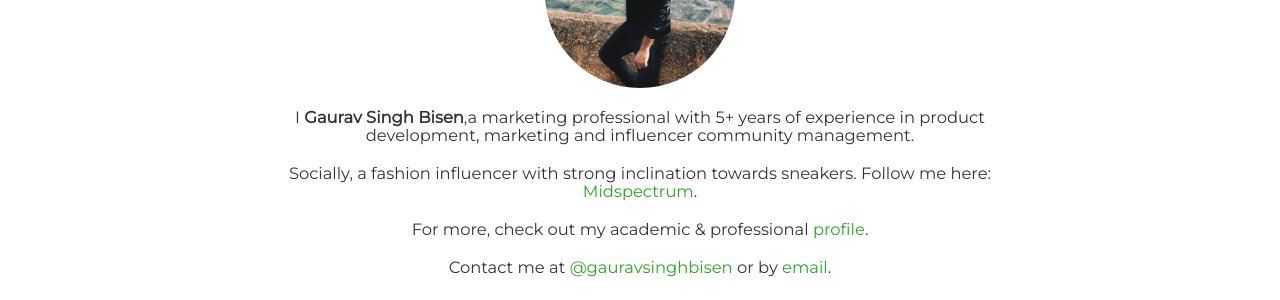
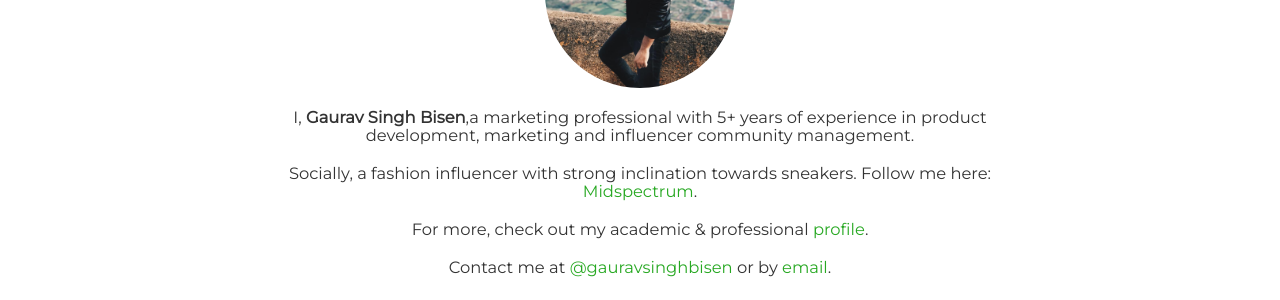
Before and after one commit to gauravsinghbisen/gauravsinghbisen.github.io, a Jekyll site: the page built from index.html, in a window 1280 px wide. Shown: the part 219-519 px from the top of the page. Built offline with Jekyll 4.4.1, drawn with Linux system fonts in a browser that asks for light colours; nearby versions of some CDN libraries; the list of posts is cut into pages by our own code.

```diff
--- a/index.html
+++ b/index.html
@@ -7,7 +7,7 @@ layout: home
 	  <div class="avatar">
 		<img class="img-circle" height=190 src="{{ site.baseurl }}/static/img/{{ site.avatar }}" alt="Responsive image">
 	  </div>
-	  <h3>I <strong>{{ site.author }}</strong>,a marketing professional with 5+ years of experience in product development, marketing and influencer community management.</h3>
+	  <h3>I, <strong>{{ site.author }}</strong>,a marketing professional with 5+ years of experience in product development, marketing and influencer community management.</h3>
 	  <!-- <h3>I love all things computer science and maths.</h3> -->
 	  <h3>Socially, a fashion influencer with strong inclination towards sneakers. Follow me here:  <a href="https://instagram.com/midspectrum"> Midspectrum</a>.</h3>
 	  <h3>For more, check out my academic &amp; professional <a href="http://gauravbisen.com/resume/">profile</a>.</h3>
```
